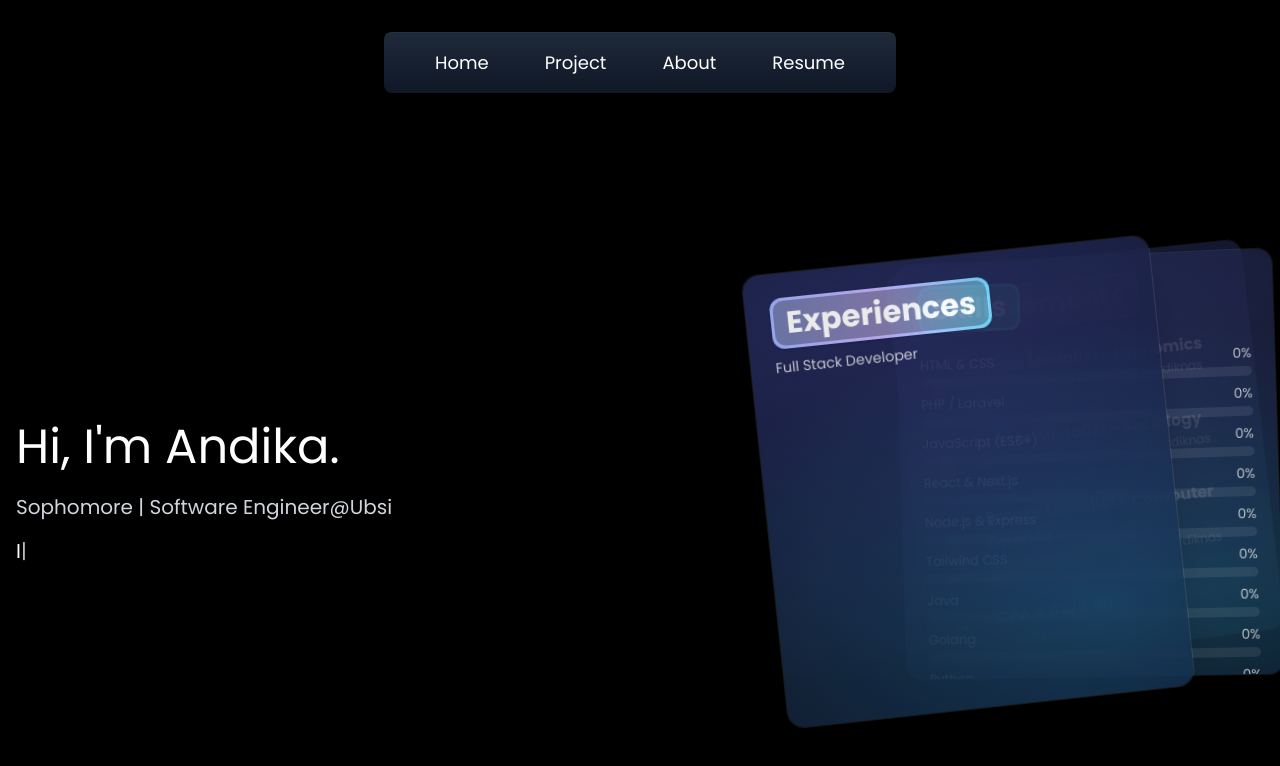
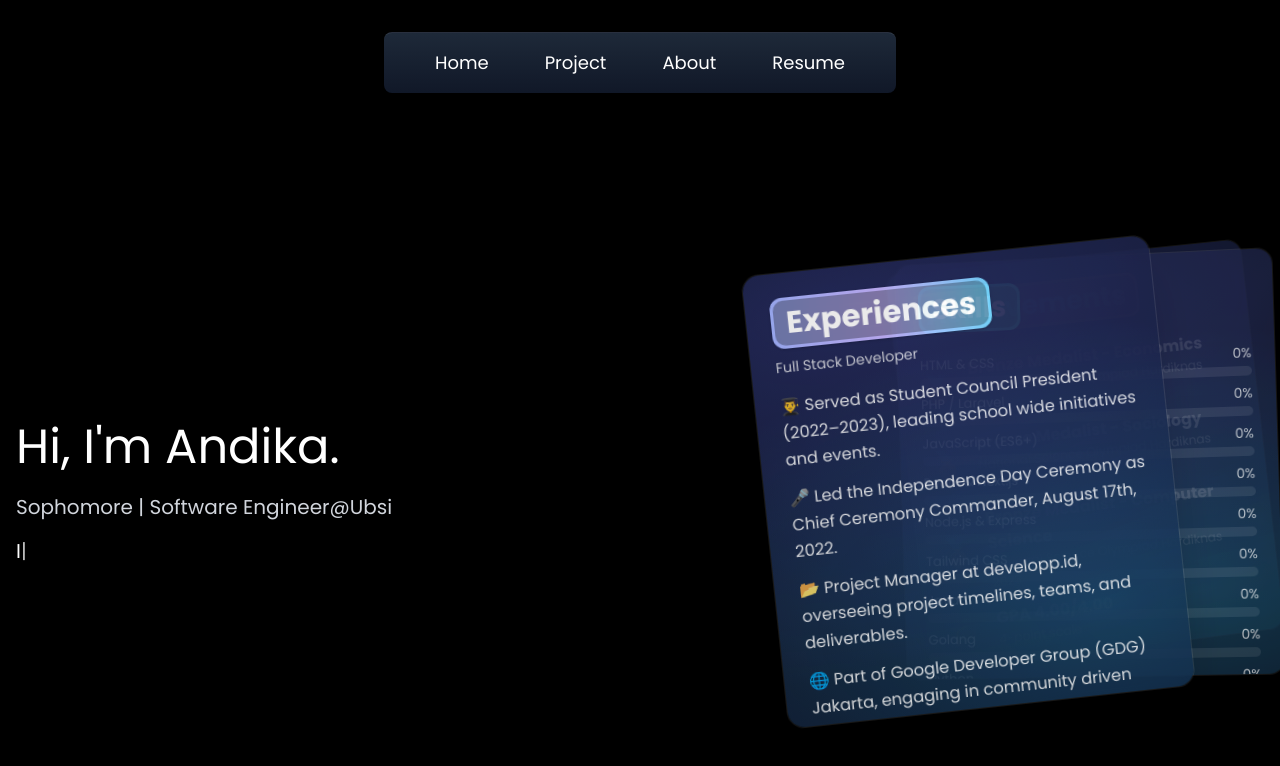
Before and after one commit to Guanns/portofolio, a Next.js app: page / in a window 1280 px wide. Shown: the top 766 px of the page. Built offline with nearby package versions, Linux system fonts and the light colour scheme.

Commit message:
update: fix text at about section, add experiences

```diff
--- a/src/app/about/page.js
+++ b/src/app/about/page.js
@@ -12,11 +12,11 @@ const AboutPage = () => {
 
         {/* --- KOLOM KIRI (HANYA TEKS) --- */}
         <div className="mt-6 md:mt-20 md:w-2/3">
-          <h1 className="text-4xl md:text-5xl font-bold mb-3 md:mb-6 text-center md:text-left">
+          <h1 className="text-4xl md:text-5xl font-bold mb-10 md:mb-6 text-center md:text-left">
             Andika Akhdan
           </h1>
 
-          <div className="space-y-4 md:space-y-6 text-base md:text-lg text-gray-300 leading-relaxed text-center md:text-left">
+          <div className="space-y-4 md:space-y-6 text-base md:text-lg text-gray-300 leading-relaxed text-left">
             <p>
               Hi, You can call me Andika or dika. Im a sophomore at Universitas Bina Sarana Informatika,
               majoring in Software Engineering. I&apos;m passionate about building web applications and Software.
--- a/src/app/components/customProjectCards.js
+++ b/src/app/components/customProjectCards.js
@@ -11,9 +11,10 @@ const cardsData = [
   title: "Experiences",
   subtitle: "Full Stack Developer",
   bullets: [
-      "",
-      "",
-      "",
+    "👨‍🎓 Served as Student Council President (2022–2023), leading school wide initiatives and events.",
+    "🎤 Led the Independence Day Ceremony as Chief Ceremony Commander, August 17th, 2022.",
+    "📂 Project Manager at developp.id, overseeing project timelines, teams, and deliverables.",
+    "🌐 Part of Google Developer Group (GDG) Jakarta, engaging in community driven tech events."
   ],
 },
   {
```
Lines whose indentation alone changed are shown as unchanged.
